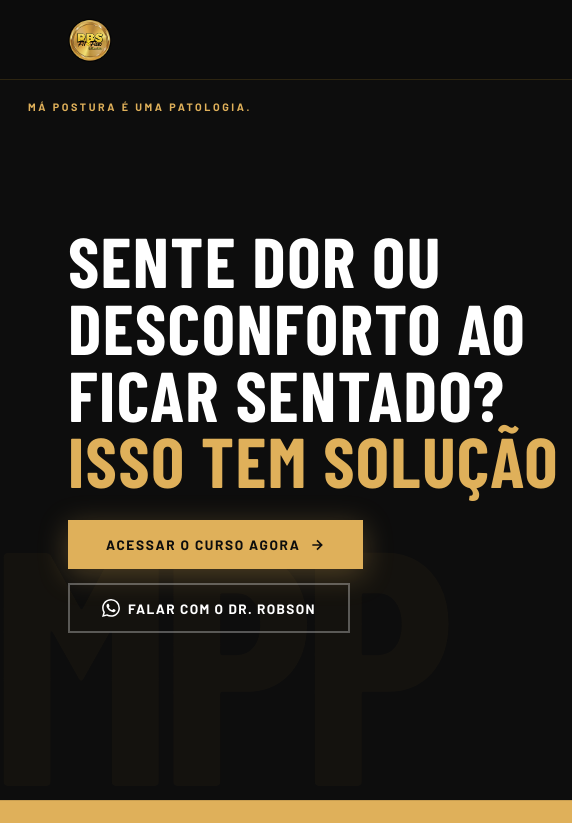
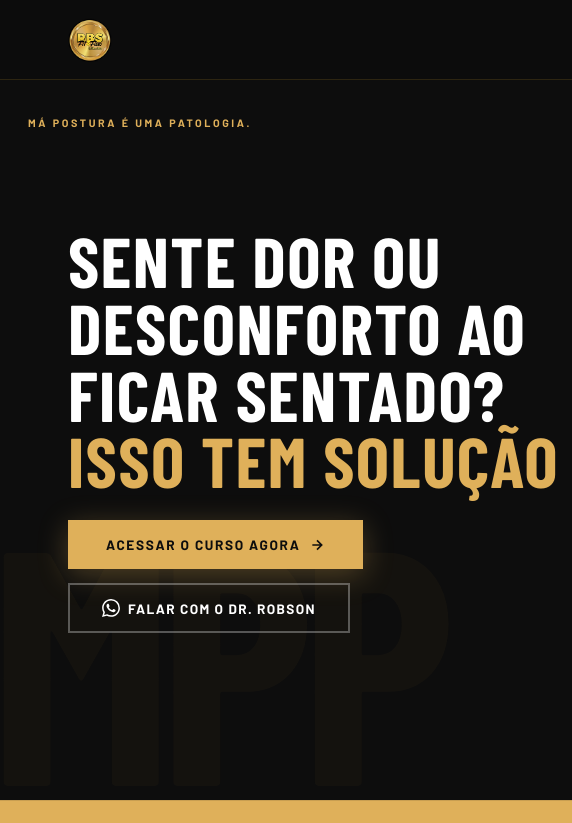
Before and after one commit to flashdoaliexpress-droid/robson-batista, a plain HTML site: page index.html in a window 1280 px wide. Shown: the top 823 px of the page, 0-572 px from the left. Drawn offline with nearby package versions, Linux system fonts and the light colour scheme; a script that the page names is missing; a web font is replaced by a local one.

Commit message:
Abaixa levemente o eyebrow no hero (+36px abaixo da nav)

```diff
--- a/css/style.css
+++ b/css/style.css
@@ -397,7 +397,7 @@ ul  { list-style: none; }
   text-transform: uppercase;
   color: var(--accent);
   position: absolute;
-  top: calc(var(--nav-h) + 20px);
+  top: calc(var(--nav-h) + 36px);
   left: 28px;
   z-index: 3;
   margin: 0;
```
